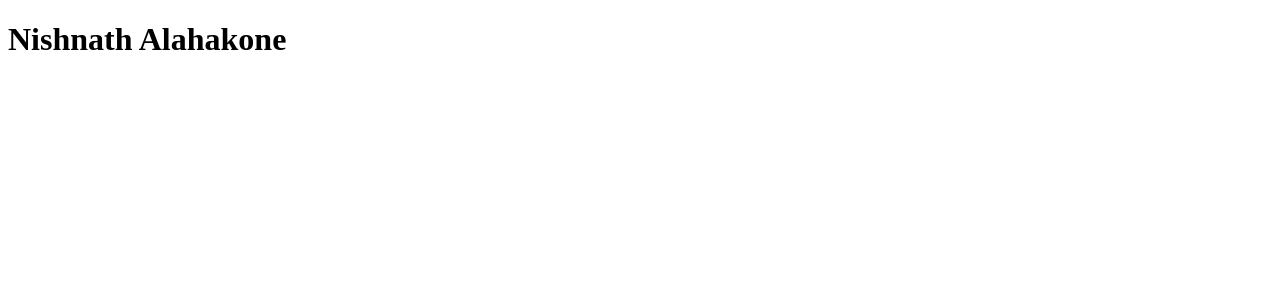
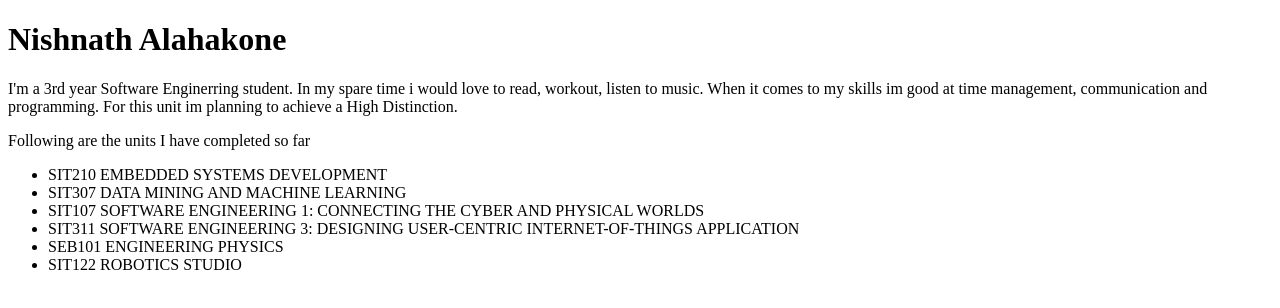
Before and after one commit to nishalaha/Track_Me, a plain HTML site: page about-me.html in a window 1280 px wide. Drawn offline with Linux system fonts and the light colour scheme.

Commit message:
DOC: Update bio

```diff
--- a/about-me.html
+++ b/about-me.html
@@ -4,11 +4,22 @@
  <meta charset="utf-8" />
  <meta name="description" content="A frontend dashboard for the
 TrackMe application" />
- <meta name="author" content="Nishnath Alahakone" />
+ <meta name="author" content="NIshnath Alahakone" />
  <meta name="viewport" content="width=device-width, initial-scale=1.0">
  <title>TrackMe</title>
  </head>
  <body>
  <h1>Nishnath Alahakone</h1>
+ <p> I'm a 3rd year Software Enginerring student. In my spare time i would love to read, workout, listen to music.
+     When it comes to my skills im good at time management, communication and programming. For this unit im planning to achieve a High Distinction. </p>
+ <p> Following are the units I have completed so far</p>
+  <ul>
+     <li>SIT210	EMBEDDED SYSTEMS DEVELOPMENT</li>
+     <li>SIT307	DATA MINING AND MACHINE LEARNING</li>
+     <li>SIT107	SOFTWARE ENGINEERING 1: CONNECTING THE CYBER AND PHYSICAL WORLDS</li>
+     <li>SIT311	SOFTWARE ENGINEERING 3: DESIGNING USER-CENTRIC INTERNET-OF-THINGS APPLICATION</li>
+     <li>SEB101	ENGINEERING PHYSICS</li>
+     <li>SIT122	ROBOTICS STUDIO</li>
+   </ul>
  </body>
 </html>
```
